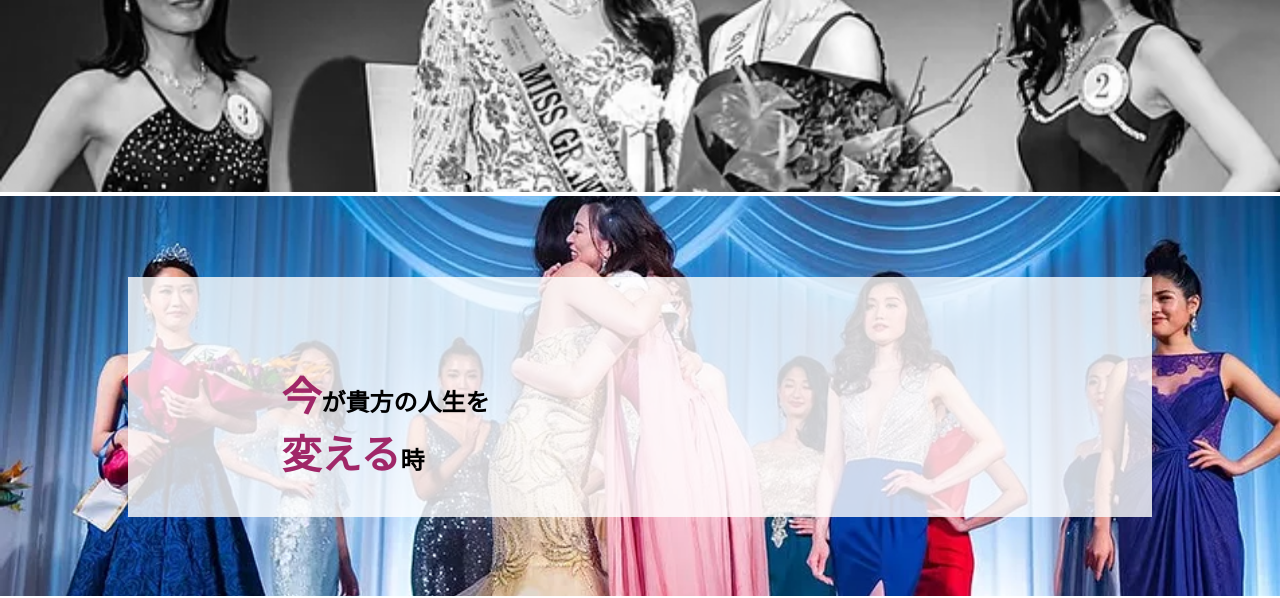
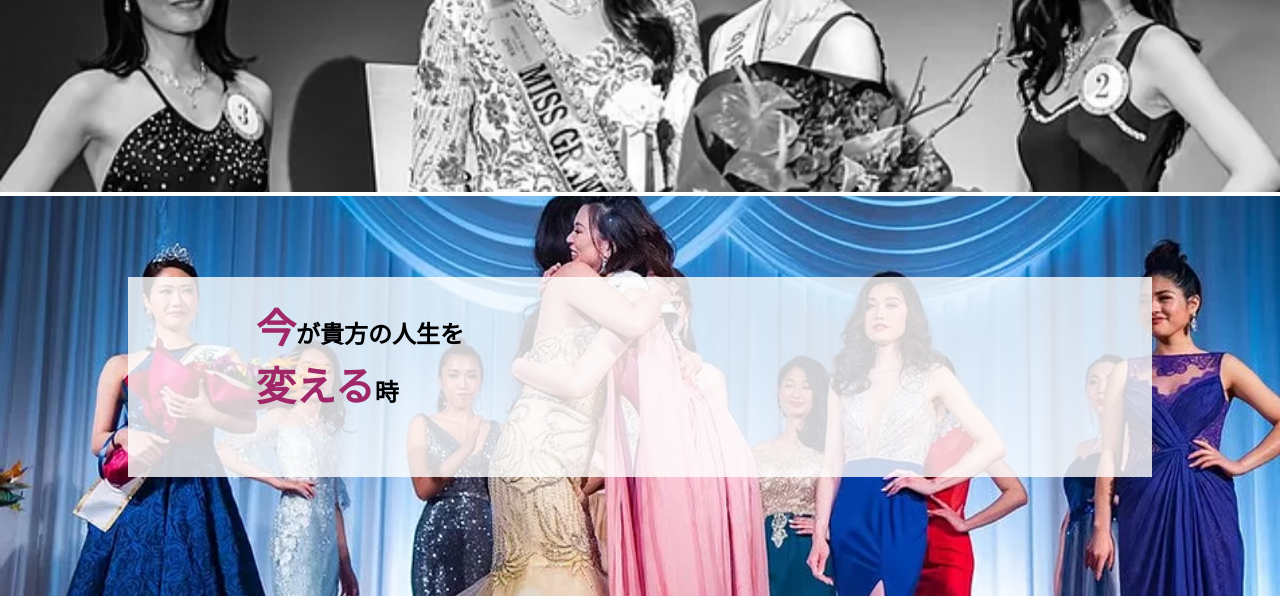
Before and after one commit to taka0614/bom, a plain HTML site: page index.html in a window 1280 px wide. Shown: the top 598 px of the page. Drawn offline with Linux system fonts and the light colour scheme.

Commit message:
Add files via upload

```diff
--- a/style.css
+++ b/style.css
@@ -11,7 +11,6 @@ a {
 
 h1 {
     font-size: 24px;
-    margin: 5%;
 }
 
 h1 span {
@@ -76,7 +75,7 @@ nav {
     margin-right: 10%;
 }
 */
-.main_title {
+.main_title:last-child {
     text-align: center;
     margin-top: 10%;
     margin-bottom: 10%;
@@ -335,7 +334,7 @@ iframe {
     content: "";
     display: block;
     width: 80%;
-    height: 30vh;
+    height: 25vh;
     background-color: rgba(255,255,255,.8);
     position: absolute;
     top: 20%;
@@ -350,8 +349,8 @@ iframe {
 
 h1 {
     position: absolute;
-    top: 26%;
-    left: 17%;
+    top: 25%;
+    left: 20%;
 }
 
 h1 span {
```
